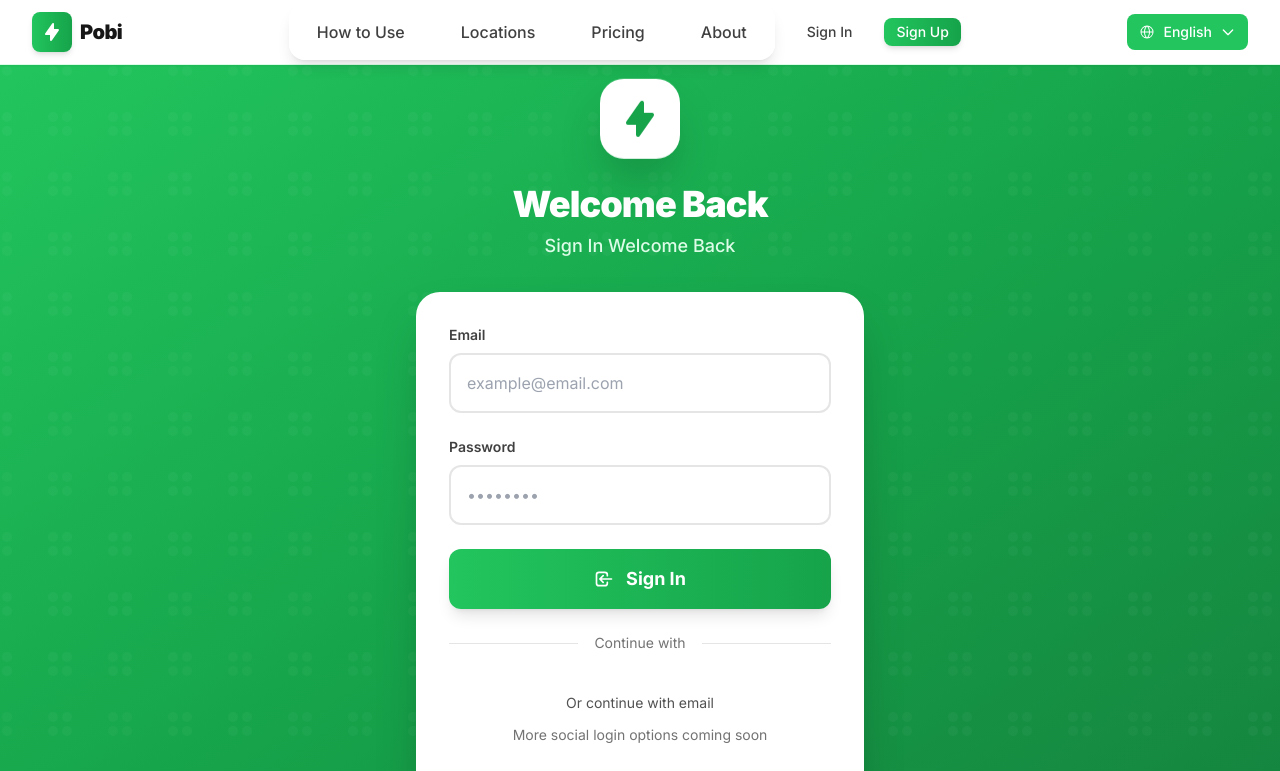
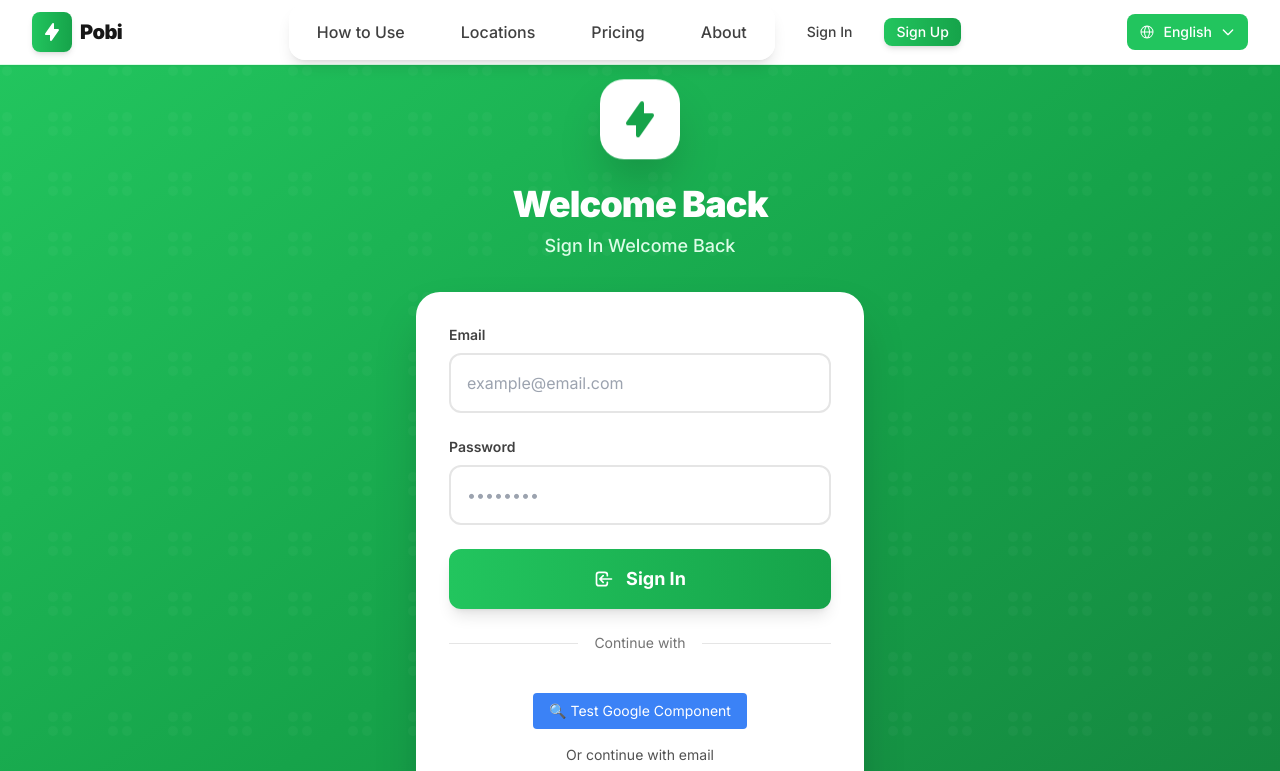
Before and after one commit to j4v4n5h1r/frontend-temp-ehmed, a Next.js app: page /login in a window 1280 px wide. Shown: the top 771 px of the page. Built offline with nearby package versions, Linux system fonts and the light colour scheme.

Commit message:
Add Google OAuth debugging and global event prevention
- Added test button to verify GoogleLogin component is working
- Added global click event prevention to stop OAuth interception
- Enhanced debugging to track component lifecycle

```diff
--- a/components/GoogleLogin.jsx
+++ b/components/GoogleLogin.jsx
@@ -30,8 +30,25 @@ export default function GoogleLogin() {
     }
   }, [googleLogin]);
 
+  // Add a test button to see if our component is working
+  const testGoogleLogin = () => {
+    console.log('🔍 TEST: Google login button clicked - our component is working!');
+    alert('Our GoogleLogin component is working! The issue is elsewhere.');
+  };
+
   useEffect(() => {
     console.log('🔍 GoogleLogin - useEffect starting, loading Google OAuth script...');
+
+    // Prevent any global event delegation that might be intercepting clicks
+    const preventGlobalOAuth = (e) => {
+      const target = e.target;
+      if (target && target.closest('#google-login-button')) {
+        console.log('🔍 GoogleLogin - Preventing global OAuth interception');
+        e.stopImmediatePropagation();
+      }
+    };
+
+    document.addEventListener('click', preventGlobalOAuth, true);
 
     // Load Google OAuth script
     const script = document.createElement('script');
@@ -83,6 +100,7 @@ export default function GoogleLogin() {
 
     return () => {
       // Cleanup
+      document.removeEventListener('click', preventGlobalOAuth, true);
       if (document.head.contains(script)) {
         document.head.removeChild(script);
         console.log('🔍 GoogleLogin - Cleanup: Removed Google script');
@@ -93,6 +111,15 @@ export default function GoogleLogin() {
   return (
     <div className="flex flex-col items-center space-y-4">
       <div id="google-login-button"></div>
+
+      {/* Test button to verify our component is working */}
+      <button
+        onClick={testGoogleLogin}
+        className="px-4 py-2 bg-blue-500 text-white rounded text-sm"
+      >
+        🔍 Test Google Component
+      </button>
+
       <p className="text-sm text-neutral-600">
         Or continue with email
       </p>
```
